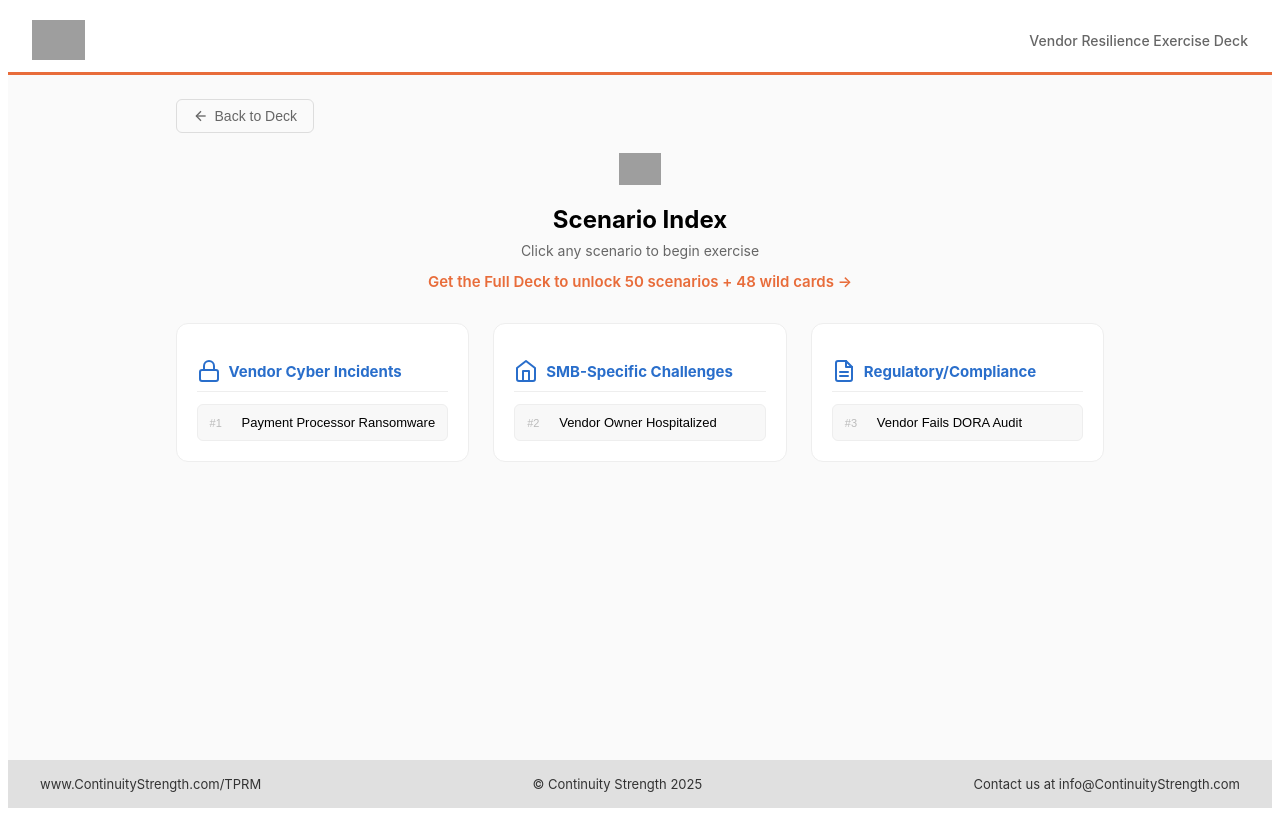
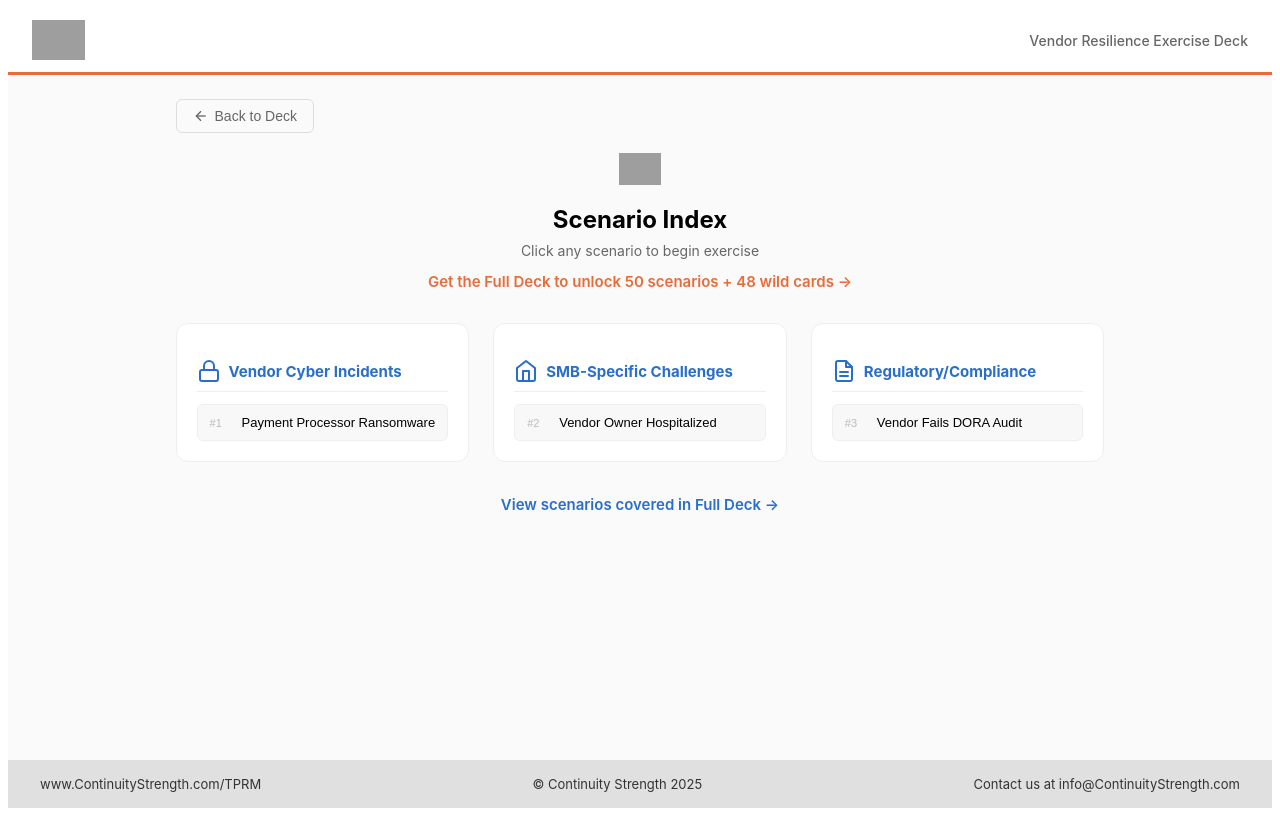
Before and after one commit to ContinuityStrength/vendor-resilience-deck, a React (Create React App) app: page / in a window 1280 px wide. Both pictures are taken after a click on the button "Browse Scenarios & Select". Built offline with nearby package versions, Linux system fonts and the light colour scheme; grey boxes are pictures that could not be loaded.

Commit message:
Update App.js

```diff
--- a/src/App.js
+++ b/src/App.js
@@ -654,6 +654,7 @@ function VendorResilienceDeck() {
 
       {!hasAccess ? (
         // Demo version - 3 scenarios in one row
+        <>
           <div style={{ display: 'grid', gridTemplateColumns: 'repeat(3, 1fr)', gap: '24px' }}>
             {demoScenarios.map(scenario => {
               const category = scenarioCategories.find(c => c.id === scenario.category);
@@ -669,6 +670,12 @@ function VendorResilienceDeck() {
               );
             })}
           </div>
+          <div style={{ textAlign: 'center', marginTop: '32px' }}>
+            <a href="https://continuitystrength.com/s/Screenshot-2025-11-21-at-115400AM.png" target="_blank" rel="noopener noreferrer" style={{ color: '#296ecb', fontSize: '15px', fontWeight: '600', textDecoration: 'none' }}>
+              View scenarios covered in Full Deck →
+            </a>
+          </div>
+        </>
       ) : (
         // Full version - grid layout
         <>
```
Lines whose indentation alone changed are shown as unchanged.
